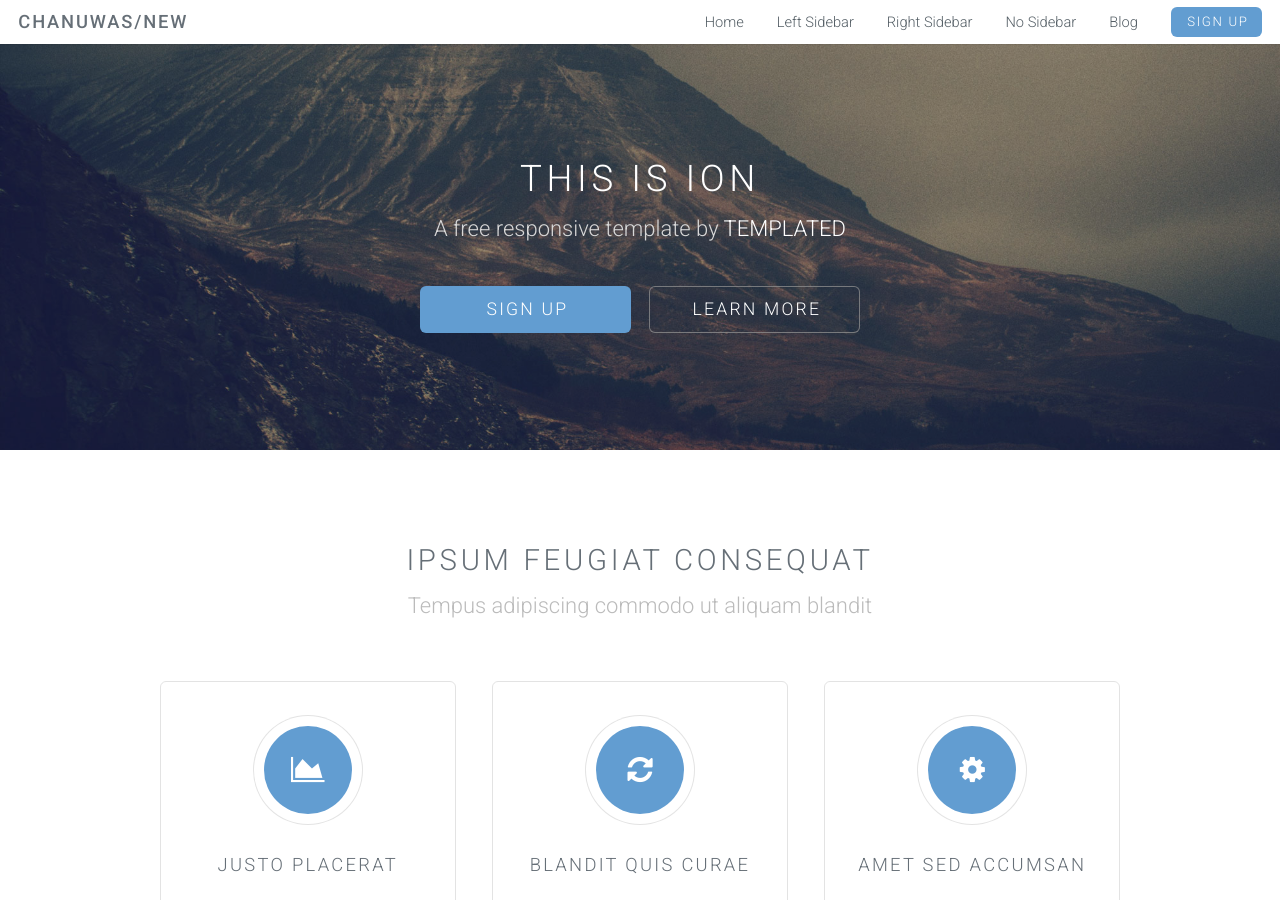
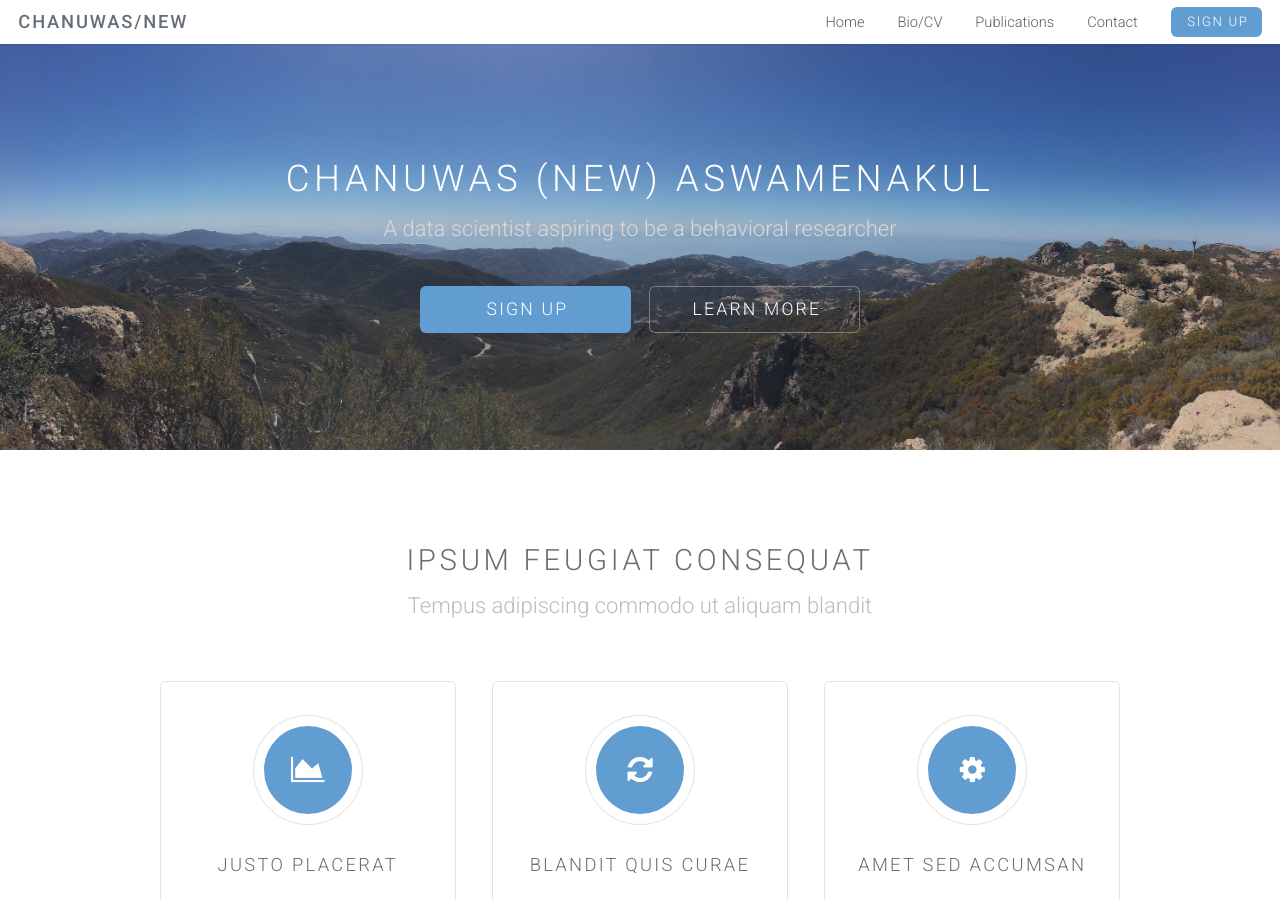
Before and after one commit to chasnew/chasnew.github.io, a Jekyll site: the page built from index.html, in a window 1280 px wide and 900 px high. Built offline with Jekyll 4.4.1, drawn with Linux system fonts in a browser that asks for light colours.

Commit message:
change the banner and eliminating unnecessary elements

```diff
--- a/_includes/footer.html
+++ b/_includes/footer.html
@@ -28,11 +28,10 @@
                 <h2>Aliquam Interdum</h2>
                 <p>Blandit nunc tempor lobortis nunc non. Mi accumsan. Justo aliquet massa adipiscing cubilia eu accumsan id. Arcu accumsan faucibus vis ultricies adipiscing ornare ut. Mi accumsan justo aliquet.</p>
                 <ul class="icons">
-                    <li><a href="#" class="icon fa-twitter"><span class="label">Twitter</span></a></li>
+                    <li><a href="https://twitter.com/chas_new" class="icon fa-twitter"><span class="label">Twitter</span></a></li>
+                    <li><a href="https://github.com/chasnew" class="icon fa-github"><span class="label">Github</span></a></li>
                     <li><a href="#" class="icon fa-facebook"><span class="label">Facebook</span></a></li>
-                    <li><a href="#" class="icon fa-instagram"><span class="label">Instagram</span></a></li>
-                    <li><a href="#" class="icon fa-linkedin"><span class="label">LinkedIn</span></a></li>
-                    <li><a href="#" class="icon fa-pinterest"><span class="label">Pinterest</span></a></li>
+                    <li><a href="https://www.linkedin.com/in/chanuwas-aswamenakul-20b6bb104/" class="icon fa-linkedin"><span class="label">LinkedIn</span></a></li>
                 </ul>
             </div>
         </div>
--- a/_includes/header.html
+++ b/_includes/header.html
@@ -4,10 +4,9 @@
     <nav id="nav">
         <ul>
             <li><a href="{{ site.baseurl }}/">Home</a></li>
-            <li><a href="{{ site.baseurl }}/left-sidebar.html">Left Sidebar</a></li>
-            <li><a href="{{ site.baseurl }}/right-sidebar.html">Right Sidebar</a></li>
-            <li><a href="{{ site.baseurl }}/no-sidebar.html">No Sidebar</a></li>
-            <li><a href="{{ site.baseurl }}/blog.html">Blog</a></li>
+            <li><a href="{{ site.baseurl }}/left-sidebar.html">Bio/CV</a></li>
+            <li><a href="{{ site.baseurl }}/right-sidebar.html">Publications</a></li>
+            <li><a href="{{ site.baseurl }}/no-sidebar.html">Contact</a></li>
             {% for page in site.pages %}
                   {% if page.title %}
                     <li><a class="page-link" href="{{ page.url | prepend: site.baseurl }}">{{ page.title }}</a></li>
--- a/_layouts/landing-page.html
+++ b/_layouts/landing-page.html
@@ -10,8 +10,8 @@
         <!-- Banner -->
         <section id="banner">
             <div class="inner">
-                <h2>This is Ion</h2>
-                <p>A free responsive template by <a href="http://templated.co">TEMPLATED</a></p>
+                <h2>Chanuwas (New) Aswamenakul</h2>
+                <p>A data scientist aspiring to be a behavioral researcher</p>
                 <ul class="actions">
                     <li><a href="#content" class="button big special">Sign Up</a></li>
                     <li><a href="#elements" class="button big alt">Learn More</a></li>
```
Also changed, not shown: images/banner.jpg.
